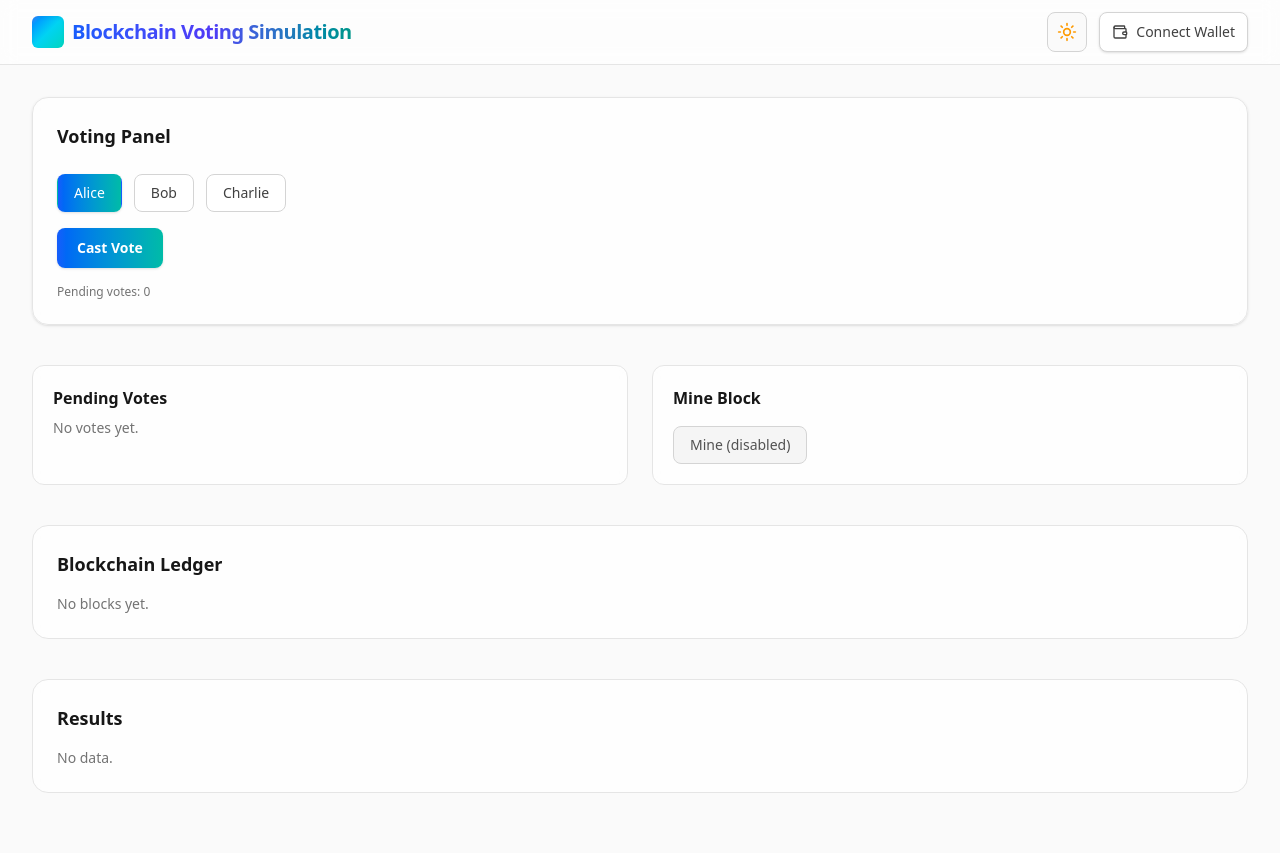
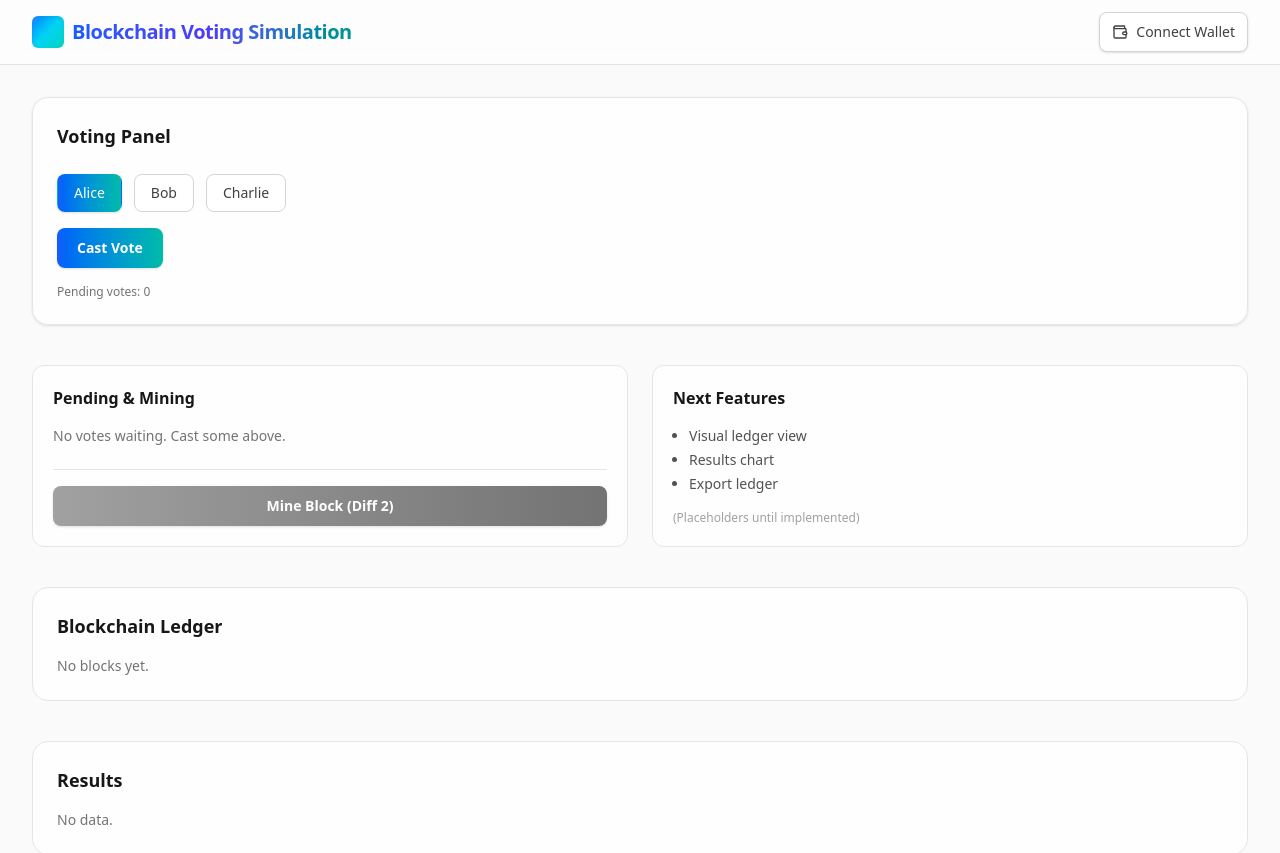
Before and after one commit to cjalanano-dev/Blockchain-Voting-Simulator, a React (Vite) app: page / in a window 1280 px wide. Shown: the top 853 px of the page. Built offline with nearby package versions, Linux system fonts and the light colour scheme.

Commit message:
feat: implement PendingVotes component with mining action

```diff
--- a/src/App.jsx
+++ b/src/App.jsx
@@ -1,6 +1,7 @@
 import Navbar from './components/Navbar'
 import VotingPanel from './components/VotingPanel'
 import './index.css'
+import PendingVotes from './components/PendingVotes'
 
 export default function App() {
   return (
@@ -12,13 +13,18 @@ export default function App() {
           <VotingPanel />
         </section>
         <section className="grid gap-6 md:grid-cols-2">
-          <div className="rounded-xl border border-neutral-200 dark:border-neutral-800 bg-white/70 dark:bg-neutral-900/60 backdrop-blur-sm p-5">
-            <h2 className="font-semibold mb-2">Pending Votes</h2>
-            <p className="text-sm text-neutral-500 dark:text-neutral-400">No votes yet.</p>
+          <div className="rounded-xl border border-neutral-200 dark:border-neutral-800 bg-white/70 dark:bg-neutral-900/60 backdrop-blur-sm p-5 flex flex-col">
+            <h2 className="font-semibold mb-4">Pending & Mining</h2>
+            <PendingVotes />
           </div>
-          <div className="rounded-xl border border-neutral-200 dark:border-neutral-800 bg-white/70 dark:bg-neutral-900/60 backdrop-blur-sm p-5">
-            <h2 className="font-semibold mb-2">Mine Block</h2>
-            <button disabled className="mt-2 inline-flex items-center justify-center rounded-lg border border-neutral-300 dark:border-neutral-700 bg-neutral-100 dark:bg-neutral-800 px-4 py-2 text-sm font-medium text-neutral-600 dark:text-neutral-400 cursor-not-allowed">Mine (disabled)</button>
+          <div className="rounded-xl border border-neutral-200 dark:border-neutral-800 bg-white/70 dark:bg-neutral-900/60 backdrop-blur-sm p-5 flex flex-col">
+            <h2 className="font-semibold mb-4">Next Features</h2>
+            <ul className="text-sm list-disc pl-4 space-y-1 text-neutral-600 dark:text-neutral-400">
+              <li>Visual ledger view</li>
+              <li>Results chart</li>
+              <li>Export ledger</li>
+            </ul>
+            <p className="mt-4 text-xs text-neutral-400 dark:text-neutral-500">(Placeholders until implemented)</p>
           </div>
         </section>
         <section className="rounded-2xl border border-neutral-200 dark:border-neutral-800 bg-white/70 dark:bg-neutral-900/60 backdrop-blur-sm p-6">
--- a/src/components/Navbar.jsx
+++ b/src/components/Navbar.jsx
@@ -38,11 +38,11 @@ export default function Navbar() {
           <h1 className="text-lg sm:text-xl font-semibold tracking-tight bg-clip-text text-transparent bg-gradient-to-r from-blue-600 via-indigo-600 to-teal-600 dark:from-blue-300 dark:via-indigo-300 dark:to-teal-300">Blockchain Voting Simulation</h1>
         </div>
         <div className="flex items-center gap-3">
-          <button onClick={toggleTheme} aria-label="Toggle dark mode" className="relative inline-flex h-10 w-10 items-center justify-center rounded-lg border border-neutral-300 dark:border-neutral-700 bg-neutral-50 dark:bg-neutral-800 hover:bg-neutral-100 dark:hover:bg-neutral-700 transition-colors group">
+          {/* <button onClick={toggleTheme} aria-label="Toggle dark mode" className="relative inline-flex h-10 w-10 items-center justify-center rounded-lg border border-neutral-300 dark:border-neutral-700 bg-neutral-50 dark:bg-neutral-800 hover:bg-neutral-100 dark:hover:bg-neutral-700 transition-colors group">
             <Sun className="h-5 w-5 text-amber-500 dark:hidden" />
             <Moon className="h-5 w-5 text-blue-400 hidden dark:block" />
             <span className="pointer-events-none absolute -bottom-8 scale-90 rounded bg-neutral-900 px-2 py-1 text-xs text-white opacity-0 shadow-md transition-opacity group-hover:opacity-100 dark:bg-neutral-100 dark:text-neutral-900">{dark ? 'Light' : 'Dark'} mode</span>
-          </button>
+          </button> */}
           <button onClick={handleConnect} className={`inline-flex items-center gap-2 rounded-lg border text-sm font-medium px-3 h-10 shadow-sm transition-all focus:outline-none focus-visible:ring-2 focus-visible:ring-offset-2 focus-visible:ring-blue-500 dark:focus-visible:ring-offset-neutral-900 ${connected ? 'border-emerald-500/30 bg-emerald-50 text-emerald-700 dark:bg-emerald-900/30 dark:text-emerald-200' : 'border-neutral-300 dark:border-neutral-700 bg-white dark:bg-neutral-800 text-neutral-700 dark:text-neutral-200 hover:border-blue-400/60 hover:bg-blue-50 dark:hover:bg-neutral-700/70'}`}>
             <Wallet className="h-4 w-4" />
             {connected ? <span className="font-mono">{address.slice(0,6)}…{address.slice(-4)}</span> : <span>Connect Wallet</span>}
--- /dev/null
+++ b/src/components/PendingVotes.jsx
@@ -0,0 +1,43 @@
+import { useBlockchain } from '../context/BlockchainContext'
+import { useState } from 'react'
+
+export default function PendingVotes() {
+  const { pendingVotes, mineBlock, mining, difficulty } = useBlockchain()
+  const [lastHash, setLastHash] = useState(null)
+
+  async function handleMine() {
+    const block = await mineBlock()
+    if (block) setLastHash(block.hash)
+  }
+
+  return (
+    <div className="flex flex-col h-full">
+      <div className="flex-1 overflow-auto space-y-2 pr-1 custom-scroll">
+        {pendingVotes.length === 0 && (
+          <p className="text-sm text-neutral-500 dark:text-neutral-400">No votes waiting. Cast some above.</p>
+        )}
+        {pendingVotes.map(v => (
+          <div key={v.id} className="rounded-lg border border-neutral-200 dark:border-neutral-700 bg-white dark:bg-neutral-800/70 px-3 py-2 text-xs flex justify-between items-center">
+            <span className="font-mono text-neutral-600 dark:text-neutral-400">{v.id.slice(0,8)}</span>
+            <span className="font-medium text-neutral-800 dark:text-neutral-200">{v.candidate}</span>
+            <span className="text-neutral-400 dark:text-neutral-500">{new Date(v.timestamp).toLocaleTimeString()}</span>
+          </div>
+        ))}
+      </div>
+      <div className="pt-4 mt-4 border-t border-neutral-200 dark:border-neutral-700">
+        <button
+          onClick={handleMine}
+          disabled={pendingVotes.length === 0 || mining}
+          className="w-full inline-flex items-center justify-center rounded-lg bg-gradient-to-r from-indigo-600 to-blue-500 disabled:from-neutral-400 disabled:to-neutral-500 disabled:cursor-not-allowed text-white px-4 py-2.5 text-sm font-semibold shadow hover:from-indigo-500 hover:to-blue-400 focus:outline-none focus-visible:ring-2 focus-visible:ring-offset-2 focus-visible:ring-indigo-500 dark:focus-visible:ring-offset-neutral-900 transition-colors"
+        >
+          {mining ? 'Mining…' : `Mine Block (Diff ${difficulty})`}
+        </button>
+        {lastHash && !mining && (
+          <div className="mt-3 text-[10px] font-mono break-all text-neutral-500 dark:text-neutral-400">
+            New block hash: {lastHash}
+          </div>
+        )}
+      </div>
+    </div>
+  )
+}
```
